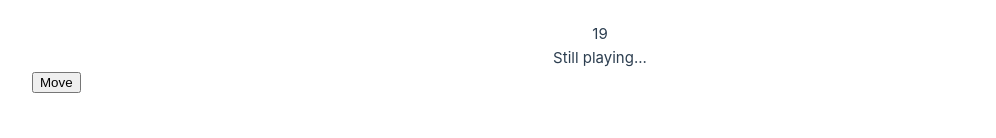
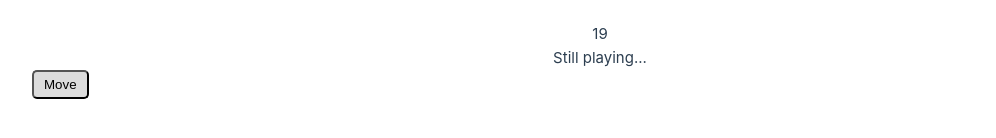
Before and after one commit to MarcoBevilacqua/dropshot, a Vue app: page / in a window 1280 px wide. Shown: the part 402-540 px from the top of the page, without its empty margins (40-1036 px from the left). Built offline with nearby package versions, Linux system fonts and the light colour scheme.

Commit message:
ugly button

```diff
--- a/src/assets/main.css
+++ b/src/assets/main.css
@@ -5,6 +5,14 @@ a,
   text-decoration: none;
   color: hsla(160, 100%, 37%, 1);
   transition: 0.4s;
+}
+
+button {
+  cursor: pointer;
+  background-color: gainsboro;
+  border: 1 px solid rgb(180, 180, 180);
+  padding: 5px 10px;
+  border-radius: 5px;
 }
 
 @media (hover: hover) {
```
